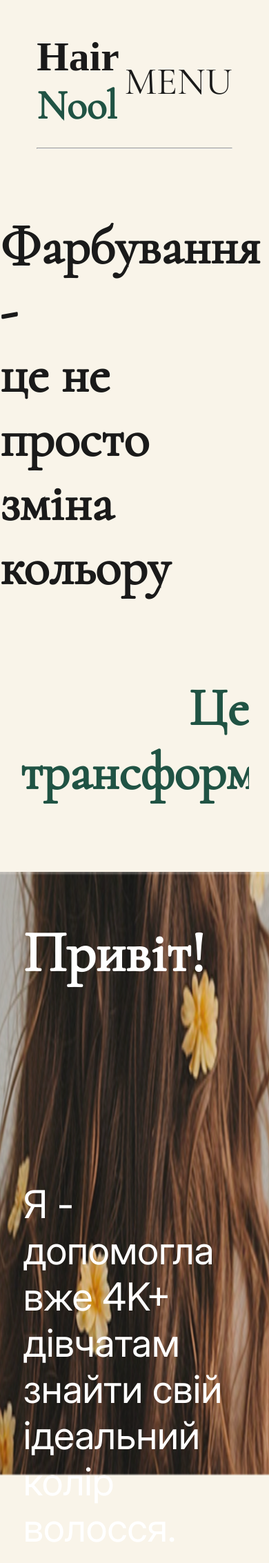
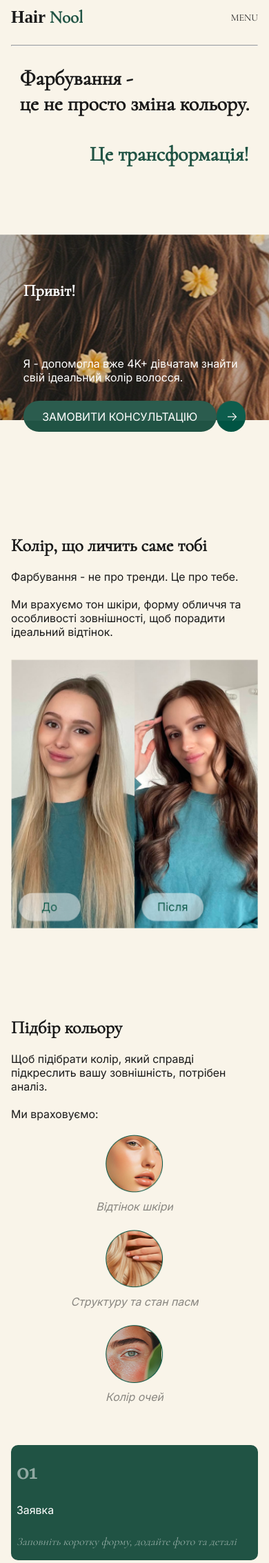
Before and after one commit to VashchenkoArtem/Hairdress-Site, a Django app: page / in a window 390 px wide. Shown: the top 2266 px of the page at 69% size. Run offline with Django 5.2, Linux system fonts and the light colour scheme; some web fonts are replaced.

Commit message:
Creating design for 3 first frames on phone

```diff
--- a/haircut/main/static/main/css/main_for_phone.css
+++ b/haircut/main/static/main/css/main_for_phone.css
@@ -46,7 +46,7 @@
     }
     .frame-hat{
         position: relative;
-        padding: calc(0.9vw + 1.7vh) calc(1vw + 1.9vh);
+        padding: 10px 16px;
         display: flex;
         flex-direction: column;
         gap: calc(0.5vw + 0.9vh);
@@ -57,7 +57,7 @@
         justify-content: space-between;
     }
     .title-hat{
-        font-size: calc(2vw + 2vh);
+        font-size: 25px;
         font-family: "Playfair", serif;
         color: rgba(26, 26, 26, 1);
     }
@@ -67,7 +67,7 @@
     }
     .button-menu{
         all: unset;
-        font-size: calc(1vw + 2vh);
+        font-size: 14px;
         color: rgba(26, 26, 26, 1);
     }
     .button-menu:hover{
@@ -77,16 +77,16 @@
     .coloration-phone{
         display: flex;
         flex-direction: column;
-        gap: calc(2vw + 4vh);
+        gap: 36px;
         align-items: center;
-        padding-top: calc(2vw + 1.5vh);
+        padding-top: 18px;
     }
     .coloration-part1{
-        font-size: calc(3vw + 2.5vh);
+        font-size: 30px;
     }
     .coloration-part2{
         color: rgba(32, 83, 68, 1);
-        font-size: calc(3vw + 2.5vh);
+        font-size:30px;
         text-align: end;
         width: 85%;
     }
@@ -94,15 +94,16 @@
         width: 100%;
         position: absolute;
         z-index: -1;
-        height: calc(25vw + 30vh);
+        height: 270px;
     }
     .about-me-start{
         margin-top: calc(5vw + 3vh);
         position: relative;
+        overflow-y: hidden;
     }
     .blur-bg{
         width: 100%;
-        height: calc(25vw + 30vh);
+        height: 270px;
         background-color: rgba(255, 255, 255, 0.05);
         position: absolute;
         z-index: 0;
@@ -114,12 +115,12 @@
     }
     .about-me-greetings{
         color: white;
-        font-size: calc(1.5vw + 3vh);
+        font-size: 24px;
         font-weight: 600;
     }
     .about-me-start-description{
         color: white;
-        font-size: calc(1vw + 2vh);
+        font-size: 16px;
         font-weight: 400;
         font-family: "Inter", serif;
     }
@@ -130,17 +131,16 @@
     .about-me-on-image{
         display: flex;
         flex-direction: column;
-        gap: calc(5vw + 10vh);
+        gap: 81px;
     }
     .button-green-consultation{
-        width: calc(26vw + 25vh);
-        height: calc(2.5vw + 2vh);
+        width: 296px;
+        height: 45px;
         color: white;
-        font-size: calc(0.7vw + 2vh);
+        font-size: 16px;
         font-style: medium;
         font-family: "Inter", sans-serif;
         font-weight: 400;
-        height: calc(4vw + 5vh);
     }
     .button{
         background-color: rgba(32, 83, 68, 1);
@@ -157,37 +157,139 @@
 
     }
     .button-next-phone{
-        width: calc(4vw + 5vh);
-        height: calc(4vw + 5vh);
+        width: 45px;
+        height: 45px;
     }
     .my-help{
         display: flex;
         flex-direction: column;
-        gap: calc(1vw + 2.2vh);
+        gap: 24px;
     }
     .main-frame{
-        margin-top: calc(5vw + 10vh);
+        margin-top: 81px;
         display: flex;
         flex-direction: column;
+        gap: 120px;
     }
     .description-frame{
         display: flex;
         flex-direction: column;
-        gap: calc(2vw + 4vh);
-        padding: 0px calc(0.5vw + 1.8vh);
+        gap: 30px;
+        padding: 0px 16px;
     }
     .frame-description-titles{
         display: flex;
         flex-direction: column;
-        gap: calc(1vw + 1.5vh);
+        gap: 20px;
     }
     .main-title-description{
         font-weight: 600;
-        font-size: calc(2vw + 3vh);
+        font-size: 26px;
     }
     .coloration-text{
-        font-size: calc(1vw + 1.9vh);
+        font-size: 16px;
         font-weight: 400;
         font-family: "Inter", sans-serif;
     }
+    .choosing-color-all{
+        display: flex;
+        flex-direction: column;
+        gap: 60px;
+        padding: 8px 16px;
+    }
+    .choosing-color{
+        display: flex;
+        flex-direction: column;
+        gap: 20px;
+    }
+    .choosing-color-title{
+        font-size: 26px;
+        font-weight: 600;
+    }
+    .choosing-color-description{
+        display: flex;
+        flex-direction: column;
+        gap: 20px;
+    }
+    .choosing-color-details{
+        font-size: 16px;
+        font-family: 'Inter', sans-serif;
+        font-weight: 400;
+    }
+    .choosing-color-images{
+        display: flex;
+        flex-direction: column;
+        gap: 24px;
+        width: 100%;
+        align-items: center;
+    }
+    .choosing-color-image-container{
+        display: flex;
+        flex-direction: column;
+        align-items: center;
+        gap: 10px;
+    }
+    .choosing-image{
+        width: 84px;
+        height: 84px;
+    }
+    .choosing-title{
+        font-family: 'Inter', sans-serif;
+        font-size: 16px;
+        font-style: italic;
+        font-weight: 300;
+        color: rgba(26, 26, 26, 0.5);
+    }
+    .choosing-color-steps{
+        display: flex;
+        flex-direction: column;
+        gap: 24px;
+    }
+    .step{
+        display: flex;
+        flex-direction: column;
+        gap: 25px;
+        background-color: rgba(32, 83, 68, 1);
+        border-radius: 10px;
+        padding: 16px 8px;
+    }
+    .number-of-step{
+        color: rgba(255, 255, 255, 0.5);
+        font-size: 36px;
+        font-weight: 600;
+    }
+    .title-step{
+        color: white;
+        font-weight: 500;
+        font-style: medium;
+        font-size: 16px;
+        line-height: 130%;
+        font-family: 'Inter', sans-serif;
+    }
+    .description-step{
+        font-style: italic;
+        font-weight: 300;
+        font-size: 16px;
+        line-height: 130%;
+        color: rgba(255, 255, 255, 0.5);
+    }
+    .button-consultation{
+        width: 310px;
+        height: 45px;
+        color: rgba(32, 83, 68, 1);
+        font-size: 16px;
+        font-style: medium;
+        font-family: "Inter", sans-serif;
+        font-weight: 400;
+        border-radius: 100px;
+        border: 1px solid rgba(32, 83, 68, 1);
+        background-color: rgba(249, 244, 233, 1);
+    }
+    .button-next{
+        border-radius: 100px;
+        border: 1px solid rgba(32, 83, 68, 1);
+        width: 45px;
+        height: 45px;
+        background-color: rgba(249, 244, 233, 1);
+    }
 }
--- a/haircut/main/templates/main/main.html
+++ b/haircut/main/templates/main/main.html
@@ -212,7 +212,7 @@
             <hr class = "horizontal-line">
         </div>
         <div class = "coloration-phone">
-            <h1 class = "coloration-part1">Фарбування -<br>це не просто зміна кольору</h1>
+            <h1 class = "coloration-part1">Фарбування -<br>це не просто зміна кольору.</h1>
             <h1 class = "coloration-part2">Це трансформація!</h1>
         </div>
         <div class = "about-me-start">
@@ -239,22 +239,22 @@
             </div>
             <div class = "choosing-color-all">
                 <div class = "choosing-color">
-                    <h1 class = "">Підбір кольору</h1>
-                    <div class = "">
-                        <h1>Щоб підібрати колір, який справді<br>підкреслить вашу зовнішність, потрібен<br>аналіз.<br><br>Ми врахуємо:</h1>
-                    </div>
-                    <div>
-                        <div>
-                            <img src="{% static 'images/people_example/people_example_phone_1.png' %}" alt="">
-                            <h1>Відтінок шкіри</h1>
-                        </div>
-                        <div>
-                            <img src="{% static 'images/people_example/people_example_phone_2.png' %}" alt="">
-                            <h1>Структуру та стан пасм</h1>
-                        </div>
-                        <div>
-                            <img src="{% static 'images/people_example/people_example_phone_3.png' %}" alt="">
-                            <h1>Колір очей</h1>
+                    <h1 class = "choosing-color-title">Підбір кольору</h1>
+                    <div class = "choosing-color-description">
+                        <h1 class = "choosing-color-details">Щоб підібрати колір, який справді<br>підкреслить вашу зовнішність, потрібен<br>аналіз.<br><br>Ми враховуємо:</h1>
+                        <div class = "choosing-color-images">
+                            <div  class = "choosing-color-image-container">
+                                <img class = "choosing-image" src="{% static 'images/people_example/people_example_phone_1.png' %}" alt="">
+                                <h1 class = "choosing-title">Відтінок шкіри</h1>
+                            </div>
+                            <div class = "choosing-color-image-container">
+                                <img class = "choosing-image" src="{% static 'images/people_example/people_example_phone_2.png' %}" alt="">
+                                <h1 class = "choosing-title">Структуру та стан пасм</h1>
+                            </div>
+                            <div class = "choosing-color-image-container">
+                                <img class = "choosing-image" src="{% static 'images/people_example/people_example_phone_3.png' %}" alt="">
+                                <h1 class = "choosing-title">Колір очей</h1>
+                            </div>
                         </div>
                     </div>
                 </div>
@@ -276,8 +276,8 @@
                     </div>
                 </div>
                 <div class = "buttons-choose-color">
-                    <button class = "button button-green button-green-consultation ">ЗАМОВИТИ КОНСУЛЬТАЦІЮ</button>
-                    <button class = "button button-green button-next"> <img class = "image-next" src="{% static 'images/buttons/green_button_next.png'%}" alt=""></button>
+                    <button class = "button-consultation">ЗАМОВИТИ КОНСУЛЬТАЦІЮ</button>
+                    <button class = "button-next"> <img class = "image-next" src="{% static 'images/buttons/arrow.png'%}" alt=""></button>
                 </div>
             </div>
             <div class = "reason-hair">
```
Also changed, not shown: haircut/main/static/images/buttons/arrow.png (added).
